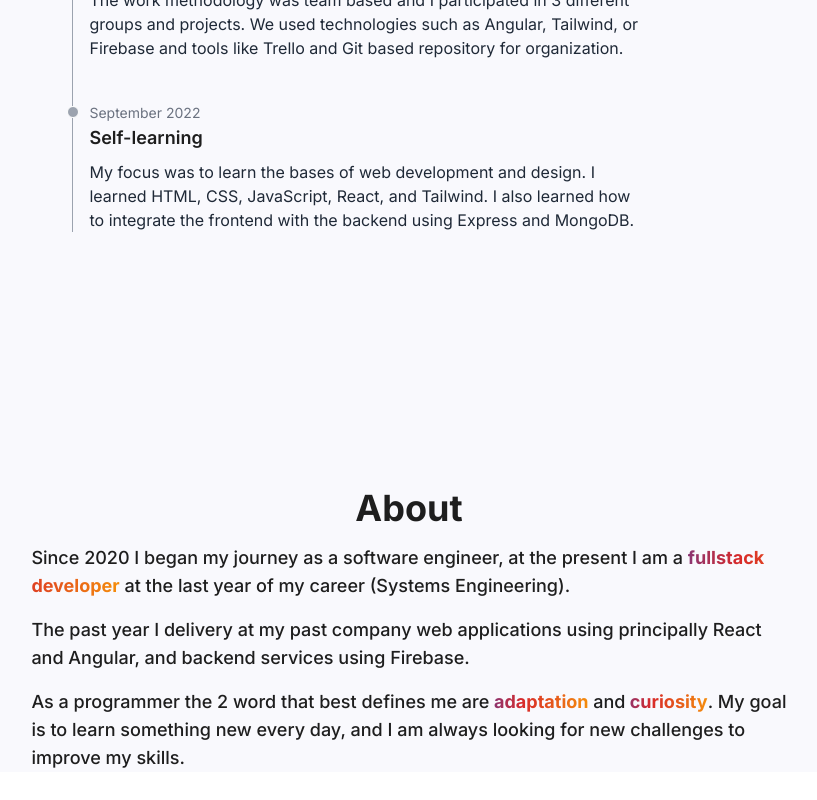
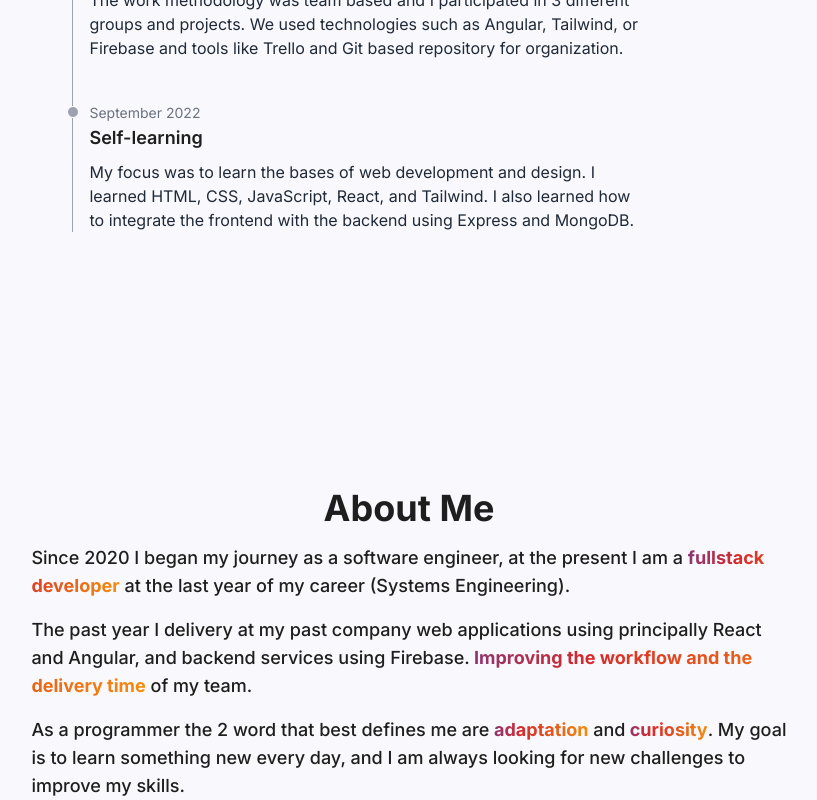
Before and after one commit to Sergionx/portfolio, a React (Vite) app: page / in a window 1280 px wide. Shown: the part 2734-3534 px from the top of the page, without its empty margins (231-1048 px from the left). Before the commit the page ends 3506 px from the top, so only its background shows below. Built offline with nearby package versions, Linux system fonts and the light colour scheme.

Commit message:
Better text

```diff
--- a/src/components/sections/About.tsx
+++ b/src/components/sections/About.tsx
@@ -3,7 +3,7 @@ import React from "react";
 export default function About() {
   return (
     <>
-      <h2>About</h2>
+      <h2>About Me</h2>
 
       <p className="text-lg font-medium max-w-prose ">
         Since 2020 I began my journey as a software engineer, at the present I
@@ -17,6 +17,11 @@ export default function About() {
       <p className="text-lg font-medium  max-w-prose  mt-4 ">
         The past year I delivery at my past company web applications using
         principally React and Angular, and backend services using Firebase.
+        <span className="font-bold text-gradient-color">
+          {" "}
+          Improving the workflow and the delivery time
+        </span>{" "}
+        of my team.
       </p>
 
       <p className="text-lg font-medium  max-w-prose  mt-4 ">
```
